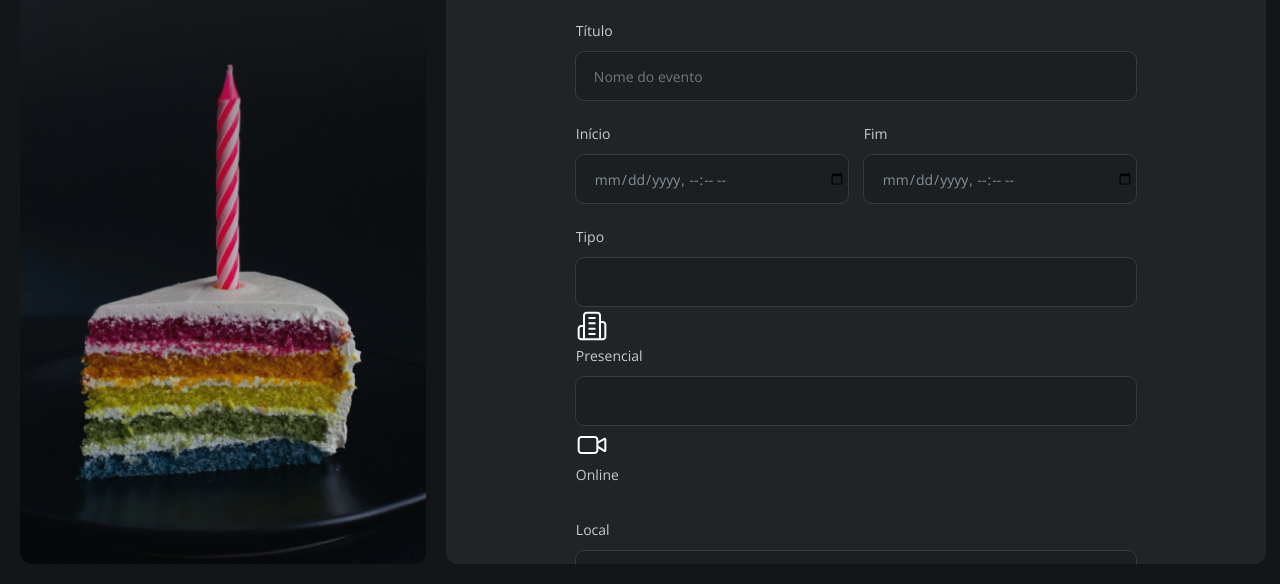
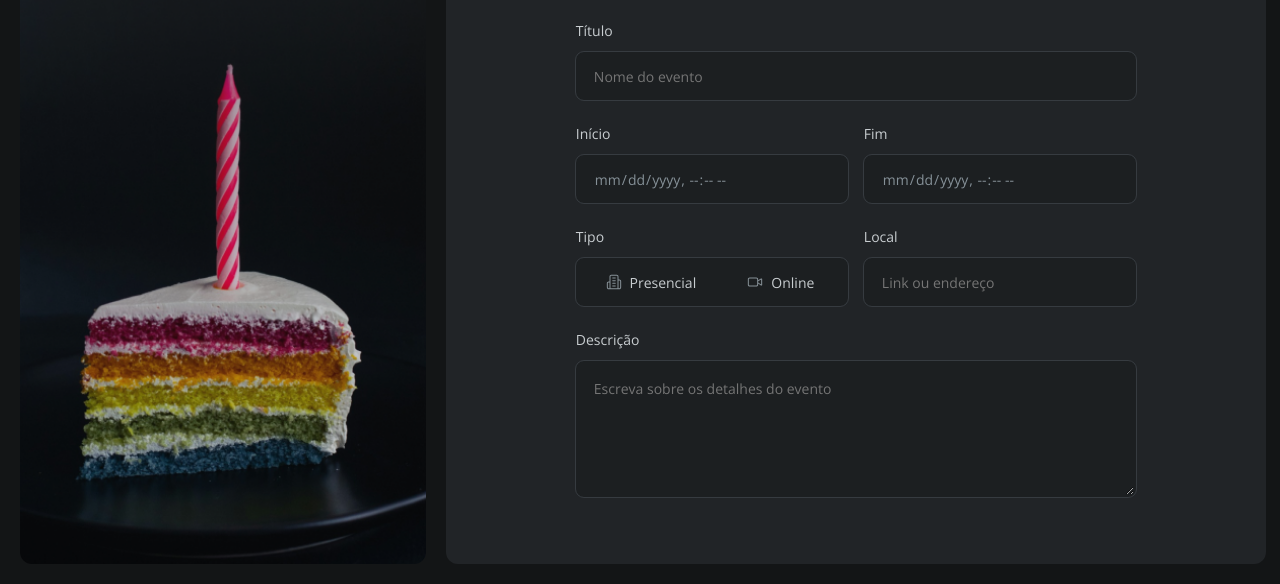
Before and after one commit to gabrielaltran/07-projeto-formulario-convite, a plain HTML site: page index.html in a window 1280 px wide. Shown: the part 216-800 px from the top of the page. Drawn offline with nearby package versions, Linux system fonts and the light colour scheme.

Commit message:
finalizando seção "sobre o evento"

```diff
--- a/index.html
+++ b/index.html
@@ -37,10 +37,12 @@
                      <img src="assets/icons/calendar.svg" alt="ícone de calendário">
                      Sobre o evento
                   </legend>
+
                   <div class="input-wrapper">
                      <label for="title">Título</label>
                      <input type="text" id="title" name="title" placeholder="Nome do evento">
                   </div>
+
                   <div class="start-end-event">
                      <div class="input-wrapper w-50">
                         <label for="event-date-start">Início</label>
@@ -52,6 +54,7 @@
                      </div>
                   </div>
 
+                  <div class="type-and-date">
                      <div class="input-wrapper">
                         <label>Tipo</label>
 
@@ -75,22 +78,12 @@
                            <input type="text" name="local" id="local" placeholder="Link ou endereço">
                         </div>
                      </div>
+                  </div>
 
                   <div class="textarea-wrapper">
                      <label for="descricao">Descrição</label>
                      <textarea name="descricao" id="descricao" cols="30" rows="4" placeholder="Escreva sobre os detalhes do evento"></textarea>
                   </div>
-
-
-
-
-
-
-
-
-
-                  </div>
-
                </fieldset>
 
                <fieldset id="personalizacao" class="section-wrapper">
--- a/styles.css/fields/input.css
+++ b/styles.css/fields/input.css
@@ -1,9 +1,10 @@
-input, textarea, select {
+input, textarea, select, .radio-wrapper {
   appearance: none;
   width: 100%;
   height: 48px;
   border-radius: 8px;
   padding-left: 16px;
+  margin-top: 12px;
   border: 2px solid transparent;
   outline: 1px solid var(--input-stroke);
   background-color: var(--input-base);
@@ -14,6 +15,7 @@ input, textarea, select {
 textarea {
   height: 136px;
   padding-top: 16px;
+
 }
 
 label {
@@ -21,5 +23,11 @@ label {
   color: var(--text-body);
 
   display: block;
-  margin-bottom: 12px;
 }
+
+input[type="datetime-local"] {
+  position: relative;
+  &::-webkit-calendar-picker-indicator {
+    opacity: 0%;
+  }
+}
--- a/styles.css/fields/radio.css
+++ b/styles.css/fields/radio.css
@@ -0,0 +1,45 @@
+label + .radio-wrapper {
+  margin-top: 12px;
+}
+
+.radio-wrapper {
+  display: grid;
+  grid-template-columns: repeat(2, 1fr);
+  max-width: 100%;
+  padding: 4px;
+  outline: 1px solid var(--input-stroke);
+  background-color: var(--input-base);
+  border-radius: 8px;
+  color: var(--text-body);
+}
+
+.radio-inner {
+  display: flex;
+  flex-direction: row;
+  align-items: center;
+  justify-content: center;
+  padding: 4px;
+  gap: 8px;
+
+  img {
+    width: 16px;
+    height: 16px;
+    filter: var(--filter-gray);
+  }
+
+  & input,
+  & input:focus,
+  & input:hover {
+    all: unset;
+  }
+
+  &:hover {
+    background-color: var(--shape-button);
+    border-radius: 4px;
+    cursor: pointer;
+
+    img {
+      filter: var(--filter-blue);
+    }
+  }
+}
--- a/styles.css/global.css
+++ b/styles.css/global.css
@@ -28,6 +28,7 @@
 --input-placeholder: #869198;
 
 --filter-gray: brightness(0) saturate(100%) invert(64%) sepia(6%) saturate(524%) hue-rotate(160deg) brightness(88%) contrast(86%);
+--filter-blue: brightness(0) saturate(100%) invert(55%) sepia(94%) saturate(445%) hue-rotate(180deg) brightness(100%) contrast(102%);
 
 --shape-background: #131516;
 --shape-body: #212427;
--- a/styles.css/layout.css
+++ b/styles.css/layout.css
@@ -94,3 +94,9 @@ main {
    flex-direction: row;
    gap: 16px;
 }
+
+.type-and-date {
+   display: grid;
+   grid-template-columns: repeat(2, 1fr);
+   gap: 16px;
+}
```
Lines whose indentation alone changed are shown as unchanged.
